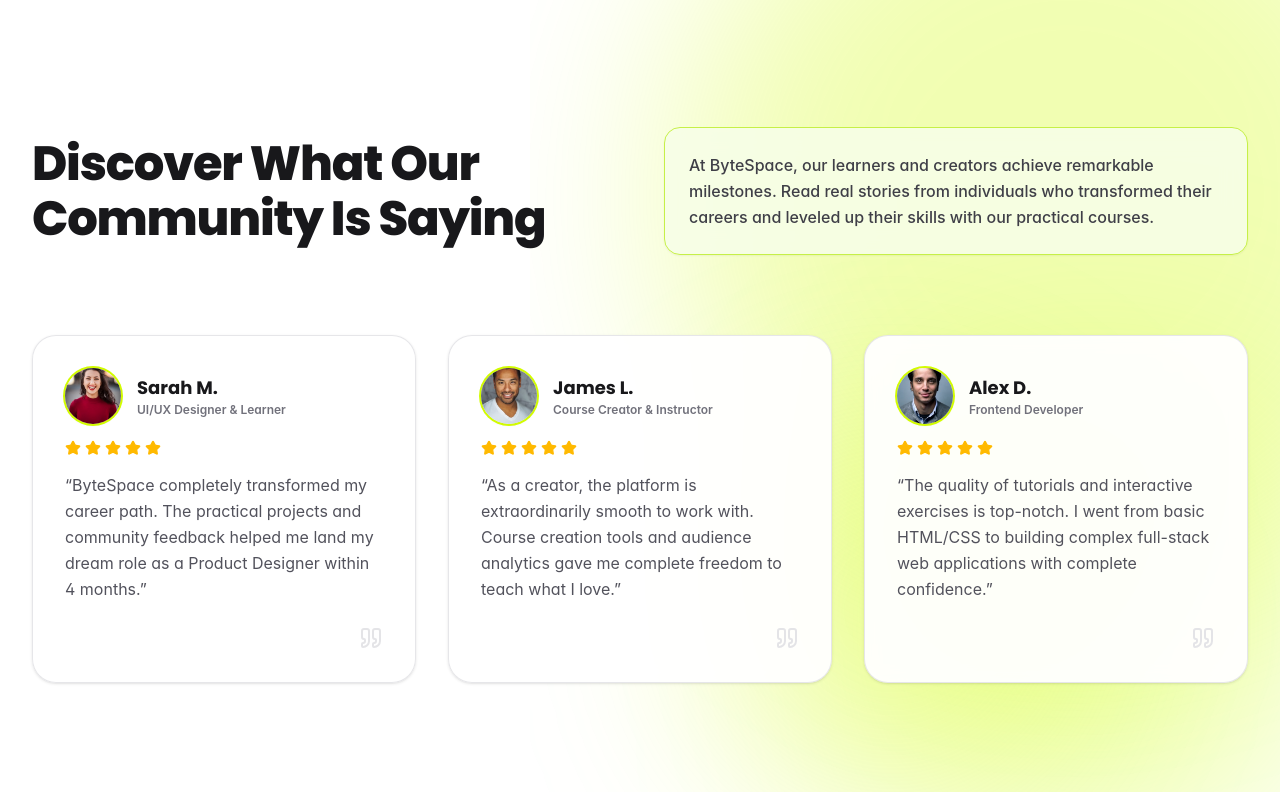
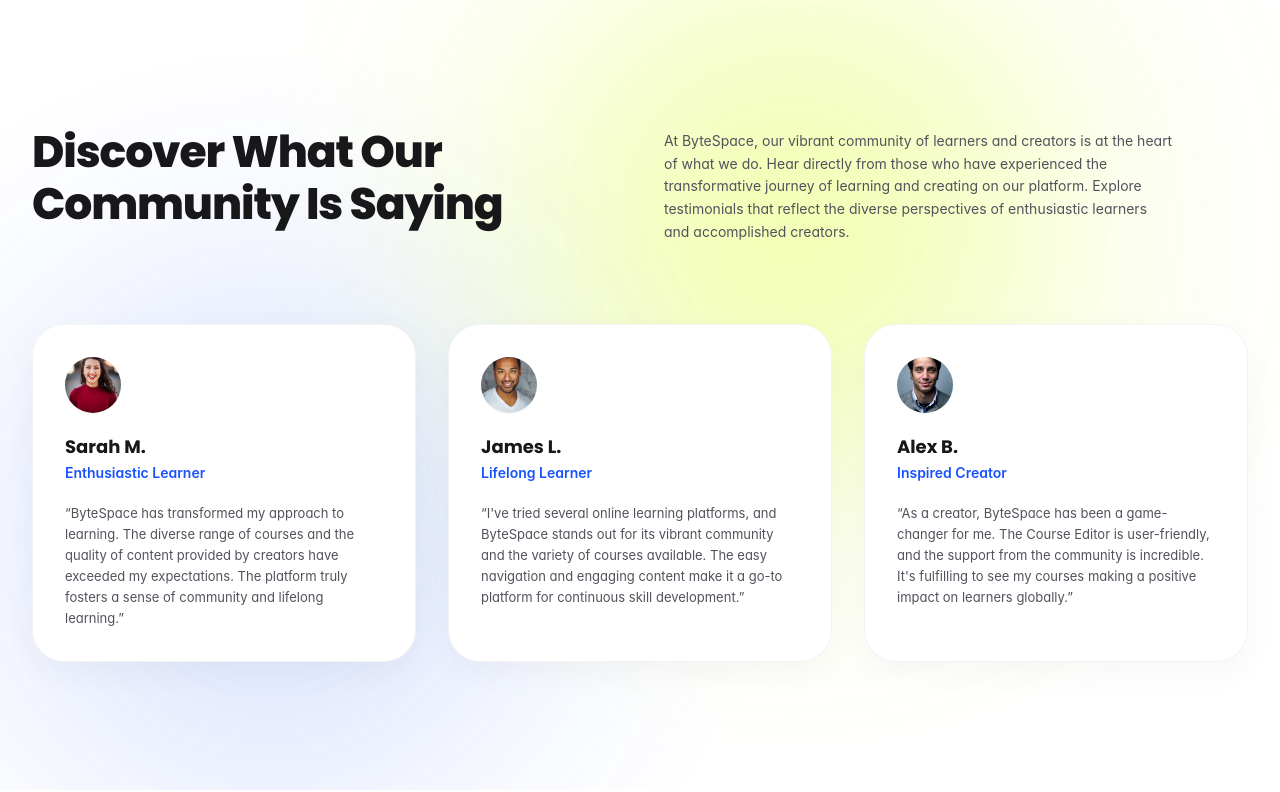
Before and after one commit to ridwanul-basit/ByteSpace-New, a Next.js app: page / in a window 1280 px wide. Shown: the part 4908-5700 px from the top of the page. Built offline with nearby package versions, Linux system fonts and the light colour scheme; a web font is replaced by a local one.

Commit message:
feat(fixed: testimonial )

```diff
--- a/src/components/sections/Testimonials.tsx
+++ b/src/components/sections/Testimonials.tsx
@@ -1,51 +1,87 @@
 import React from "react";
 import Image from "next/image";
-import { Star, Quote } from "lucide-react";
-import { TESTIMONIALS_DATA, Testimonial } from "@/data/landingData";
 
 export const Testimonials: React.FC = () => {
+  const testimonials = [
+    {
+      id: "1",
+      name: "Sarah M.",
+      role: "Enthusiastic Learner",
+      avatar: "/avatars/avatar-1.jpg",
+      comment:
+        "ByteSpace has transformed my approach to learning. The diverse range of courses and the quality of content provided by creators have exceeded my expectations. The platform truly fosters a sense of community and lifelong learning.",
+    },
+    {
+      id: "2",
+      name: "James L.",
+      role: "Lifelong Learner",
+      avatar: "/avatars/avatar-2.jpg",
+      comment:
+        "I've tried several online learning platforms, and ByteSpace stands out for its vibrant community and the variety of courses available. The easy navigation and engaging content make it a go-to platform for continuous skill development.",
+    },
+    {
+      id: "3",
+      name: "Alex B.",
+      role: "Inspired Creator",
+      avatar: "/avatars/avatar-3.jpg",
+      comment:
+        "As a creator, ByteSpace has been a game-changer for me. The Course Editor is user-friendly, and the support from the community is incredible. It's fulfilling to see my courses making a positive impact on learners globally.",
+    },
+  ];
+
   return (
     <section
       id="testimonials"
-      className="relative overflow-hidden bg-white py-24 sm:py-32 border-t border-zinc-100"
+      className="relative overflow-hidden bg-white py-24 sm:py-32"
     >
-      {/* Radiant Lush Lime Gradient Mesh Glow on Right - Matches Figma Exactly */}
-      <div className="absolute top-0 right-0 w-[550px] sm:w-[750px] h-full pointer-events-none overflow-hidden z-0">
-        <div className="absolute -top-1/4 -right-1/4 w-[600px] sm:w-[800px] h-[600px] sm:h-[800px] rounded-full bg-[#d2fc00]/30 blur-[100px]" />
-        <div className="absolute top-1/2 -right-10 w-[450px] h-[450px] rounded-full bg-[#ccff00]/35 blur-[120px]" />
-        <div className="absolute bottom-0 right-1/4 w-[400px] h-[400px] rounded-full bg-[#d4fc02]/25 blur-[90px]" />
+      {/* ── AMBIENT GLOWS MATCHING FIGMA SCREENSHOT ── */}
+      <div className="pointer-events-none absolute inset-0 z-0 overflow-hidden">
+        {/* Top-Right / Center Lime Gradient Glow */}
+        <div
+          className="absolute -top-24 right-0 sm:right-[5%] w-[650px] sm:w-[850px] h-[550px] sm:h-[650px] rounded-full blur-[100px] sm:blur-[130px] opacity-75 pointer-events-none"
+          style={{
+            background:
+              "radial-gradient(circle, rgba(210,252,0,0.60) 0%, rgba(210,252,0,0.25) 45%, transparent 70%)",
+          }}
+        />
+
+        {/* Bottom-Left Soft Blue / Periwinkle Glow */}
+        <div
+          className="absolute -bottom-24 -left-20 w-[550px] sm:w-[700px] h-[550px] sm:h-[700px] rounded-full blur-[90px] sm:blur-[120px] opacity-75 pointer-events-none"
+          style={{
+            background:
+              "radial-gradient(circle, rgba(96,134,247,0.38) 0%, rgba(24,82,254,0.16) 45%, transparent 70%)",
+          }}
+        />
       </div>
 
       <div className="relative z-10 mx-auto max-w-7xl px-4 sm:px-6 lg:px-8">
         {/* Split Section Header */}
-        <div className="grid grid-cols-1 lg:grid-cols-12 gap-8 lg:gap-12 items-center mb-16 sm:mb-20">
+        <div className="grid grid-cols-1 lg:grid-cols-12 gap-8 lg:gap-12 items-start mb-16 sm:mb-20">
           <div className="lg:col-span-6">
-            <h2 className="text-3xl sm:text-5xl font-extrabold tracking-tight text-zinc-900 leading-[1.15]">
+            <h2 className="text-3xl sm:text-4xl lg:text-[2.75rem] font-extrabold tracking-tight text-zinc-900 leading-[1.18] font-heading">
               Discover What Our <br />
               Community Is Saying
             </h2>
           </div>
 
           <div className="lg:col-span-6">
-            <div className="rounded-2xl border border-[#c6f047] bg-[#f7fee7]/90 p-5 sm:p-6 backdrop-blur-md shadow-xs">
-              <p className="text-sm sm:text-base text-zinc-700 leading-relaxed font-medium">
-                At ByteSpace, our learners and creators achieve remarkable milestones. Read real stories from individuals who transformed their careers and leveled up their skills with our practical courses.
+            <p className="text-xs sm:text-sm text-zinc-600 leading-relaxed font-normal max-w-lg pt-1">
+              At ByteSpace, our vibrant community of learners and creators is at the heart of what we do. Hear directly from those who have experienced the transformative journey of learning and creating on our platform. Explore testimonials that reflect the diverse perspectives of enthusiastic learners and accomplished creators.
             </p>
-            </div>
           </div>
         </div>
 
         {/* 3 Testimonials Cards Grid */}
-        <div className="grid grid-cols-1 md:grid-cols-3 gap-8">
-          {TESTIMONIALS_DATA.map((item: Testimonial) => (
+        <div className="grid grid-cols-1 md:grid-cols-3 gap-6 sm:gap-8">
+          {testimonials.map((item) => (
             <div
               key={item.id}
-              className="relative flex flex-col justify-between rounded-3xl border border-zinc-200/90 bg-white/95 backdrop-blur-sm p-7 sm:p-8 shadow-sm transition-all duration-300 hover:shadow-xl hover:-translate-y-1.5"
+              className="relative flex flex-col justify-between rounded-[2rem] border border-zinc-100 bg-white p-7 sm:p-8 shadow-[0_10px_35px_rgba(0,0,0,0.04)] transition-all duration-300 hover:shadow-xl hover:-translate-y-1"
             >
-              {/* Top User Info */}
               <div>
-                <div className="flex items-center gap-4">
-                  <div className="relative h-14 w-14 overflow-hidden rounded-full ring-2 ring-[#d2fc00] shadow-sm">
+                {/* User Avatar */}
+                <div className="relative h-14 w-14 overflow-hidden rounded-full shadow-xs mb-5">
                   <Image
                     src={item.avatar}
                     alt={item.name}
@@ -53,35 +89,19 @@
                     className="object-cover"
                   />
                 </div>
-                  <div>
-                    <h3 className="text-lg font-bold text-zinc-900">
+
+                {/* Name & Role */}
+                <h3 className="text-base sm:text-lg font-bold text-zinc-900 font-heading">
                   {item.name}
                 </h3>
-                    <p className="text-xs font-semibold text-zinc-500">
+                <p className="text-xs sm:text-sm font-semibold text-[#1852fe] mt-0.5">
                   {item.role}
                 </p>
-                  </div>
-                </div>
-
-                {/* Rating Stars */}
-                <div className="mt-4 flex items-center gap-1">
-                  {[...Array(item.rating)].map((_, i) => (
-                    <Star
-                      key={i}
-                      className="h-4 w-4 fill-amber-400 text-amber-400"
-                    />
-                  ))}
-                </div>
 
                 {/* Quote Content */}
-                <p className="mt-4 text-sm sm:text-base text-zinc-600 leading-relaxed font-normal">
+                <p className="mt-5 text-xs sm:text-[13px] text-zinc-600 leading-relaxed font-normal">
                   &ldquo;{item.comment}&rdquo;
                 </p>
-              </div>
-
-              {/* Bottom Decorative Icon */}
-              <div className="mt-6 flex justify-end">
-                <Quote className="h-6 w-6 text-zinc-200" />
               </div>
             </div>
           ))}
```
Lines whose indentation alone changed are shown as unchanged.
